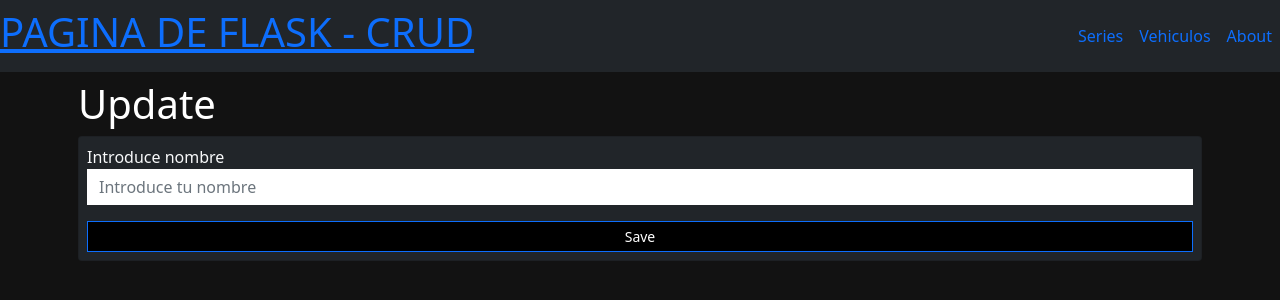
After one commit to PMUbide/CRUD_concesionario, a Flask app: template templates/marcas/update.html in a window 1280 px wide. The commit adds this page. Shown: the top 300 px of the page. Run offline with Flask 2, Linux system fonts and the light colour scheme; the template is opened without the code that fills it, so the values that code supplies are empty.

Commit message:
añadido update marcas y su route

```diff
--- a/templates/marcas/index.html
+++ b/templates/marcas/index.html
@@ -39,7 +39,7 @@
 
                         <div>
                             <!--Función para llamar directamente a la función update del blueprint-->
-                            <a class="btn btn-dark bg-black btn-sm rounded-0" href="">Update</a>
+                            <a class="btn btn-dark bg-black btn-sm rounded-0" href="/marcas/update/{{marca.id}}">Update</a>
 
                             <a class="btn btn-danger btn-sm rounded-0" href="/marcas/delete/{{marca.id}}">Delete</a>
                         </div>
--- /dev/null
+++ b/templates/marcas/update.html
@@ -0,0 +1,20 @@
+{% extends 'layout.html' %}
+
+{% block body %}
+
+<h1 class="text-white">Update</h1>
+
+<form action="/marcas/update/{{marca.id}}" method="POST" class="card p-2 bg-dark text-light">
+    {% include 'partials/_message.html' %}
+    <div class="mb-3">
+        <label for="nombre">Introduce nombre</label>
+        <input class="form-control rounded-0 bg-white border-0 text-black" type="text" name="nombre" placeholder="Introduce tu nombre" value="{{marca.nombre}}" />
+
+    </div>
+
+    <button class="btn btn-primary bg-black btn-sm rounded-0">Save</button>
+
+
+</form>
+
+{% endblock %}
```
Also changed, not shown: routes/marca.py (+28 -23 lines).
